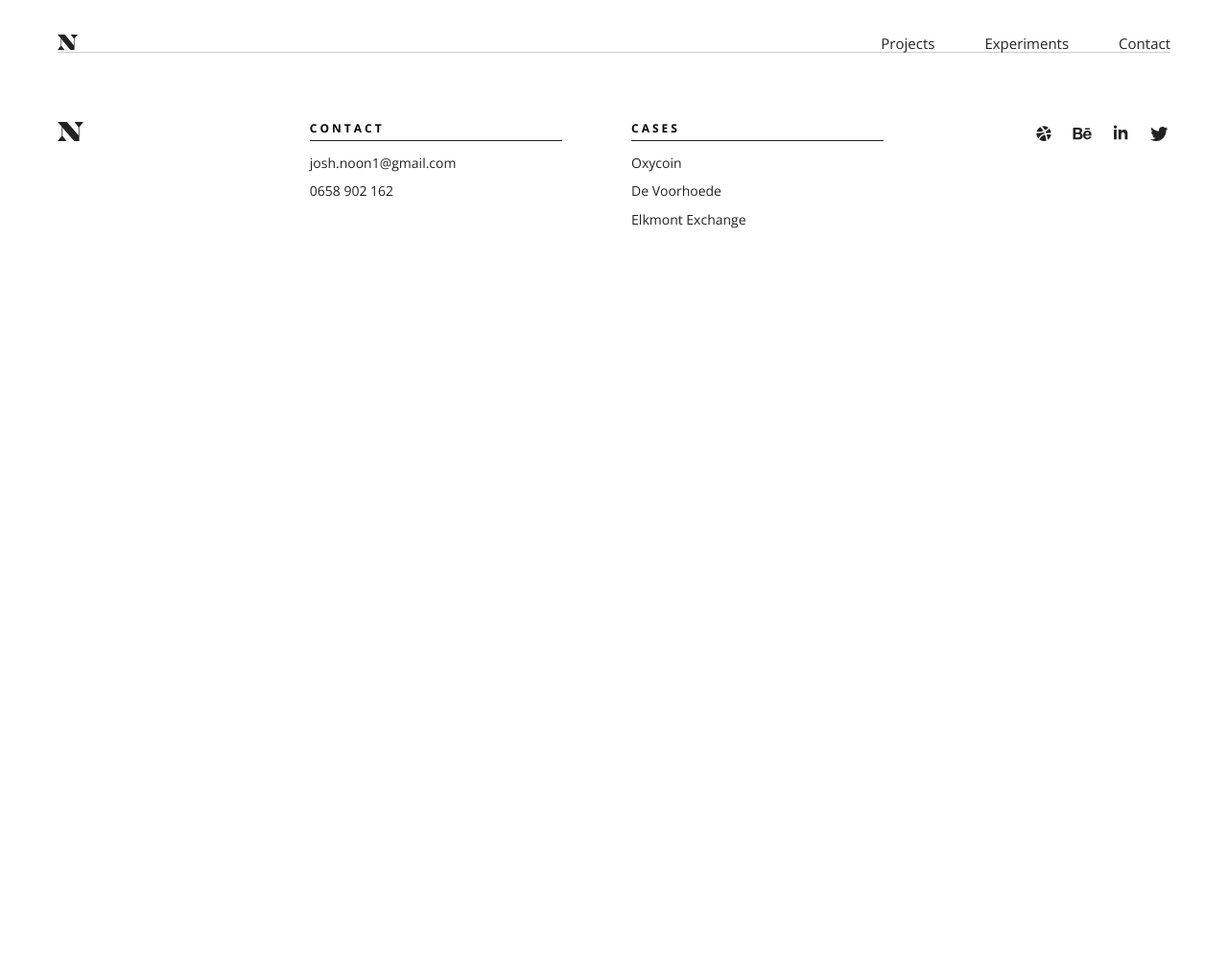
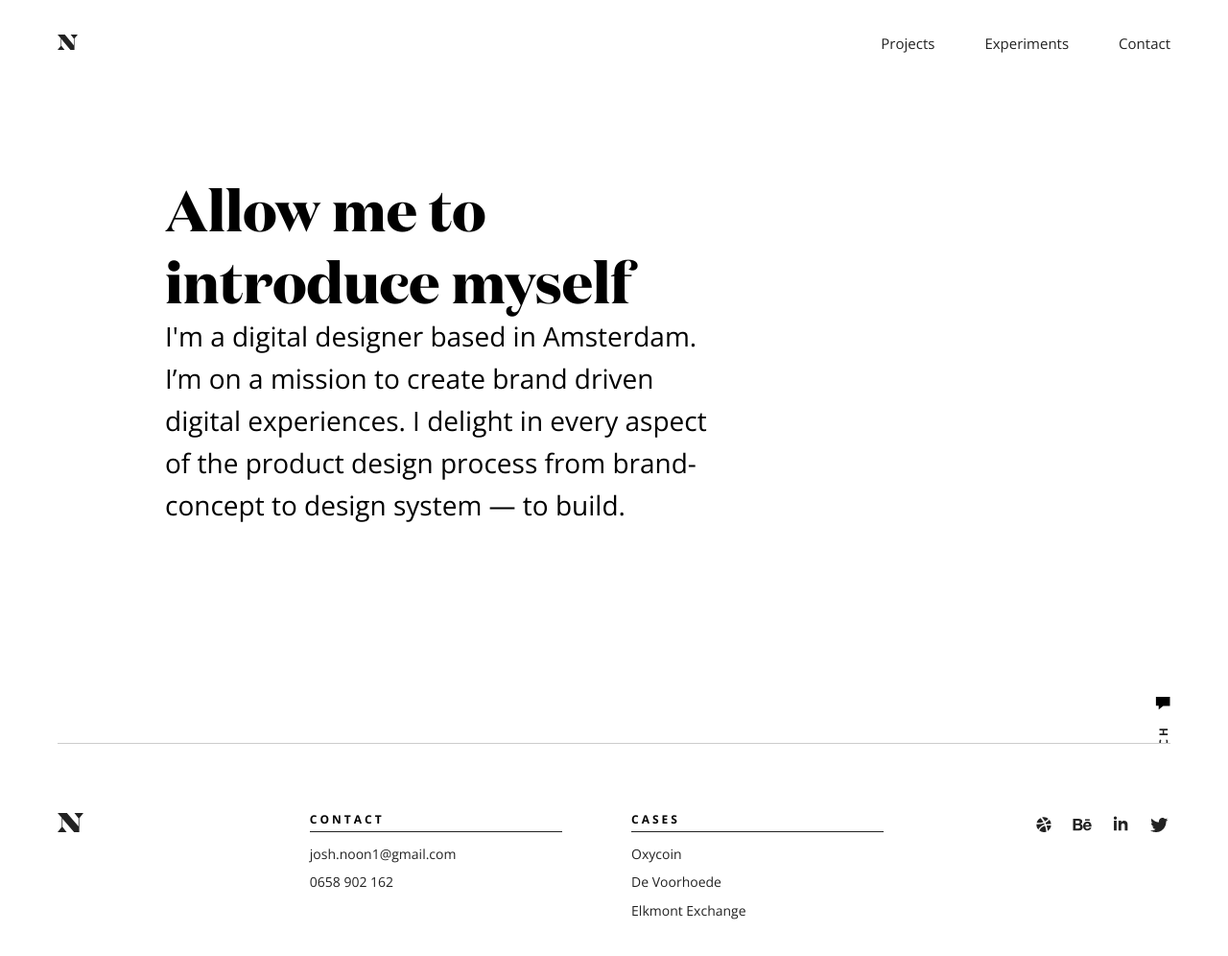
Before and after one commit to JoshN-2018/JoshN-2018.github.io, a plain HTML site: page contact/contact.html in a window 1280 px wide. Shown: the whole page at 96% size. Before the commit the page ends 800 px from the top, so only its background shows below. Drawn offline with nearby package versions, Linux system fonts and the light colour scheme.

Commit message:
beginning contacat page

```diff
--- a/contact/contact.html
+++ b/contact/contact.html
@@ -63,10 +63,35 @@
    </nav>
 
 
+<!-- Hero-section-contact -->
 
+   <section class="hero-section">
+         <div class="container container-flex">
 
+            <div class="hero-content">
+               <div class="hero-text">
+                  <p class="sidekick">Allow me to introduce myself</p>
+                  <p class="body-block">
+                     I'm a digital designer based in Amsterdam. I’m on a mission to create brand driven digital experiences. I delight in every aspect of the product design process from brand-concept to design system &#8212; to build.
+                  </p>
+               </div>
+            </div>
 
+            <div class="container-flex indicators">
+               <div class="indicator-recent-work">
+                  <p class="h4 bold">Skills</p>
+                  <img src="../resources/images/icon-carrot.svg" alt="carot">
+               </div>
 
+               <div id="sticky-contact">
+                  <a href="mailto:josh.noon1@gmail.com">
+                     <img src="../resources/images/indicator-sticky-contact.svg" alt="contact">
+                  </a>
+               </div>
+            </div>
+
+         </div>
+   </section>
 
 
 <!-- Footer -->
--- a/resources/css/style.css
+++ b/resources/css/style.css
@@ -818,7 +818,7 @@ footer .social-icons img {
 /* mobile first component */
 @media (min-width: 1320px) {
    .mobile-first {
-      padding: 0 100px;
+      padding: 0 200px;
    }
 }
 
@@ -994,8 +994,24 @@ footer .social-icons img {
       height: 2.5rem;
       margin: -0.5rem 0;
    }
+}
+
+
+/* Contact page */
+   /* region small */
+
+   /* region medium */
+@media (min-width: 720px) {
 
 }
+
+/* region large */
+@media (min-width: 1100px) {
+}
+
+
+
+
 
 
 
--- a/resources/css/typography.css
+++ b/resources/css/typography.css
@@ -21,7 +21,7 @@ strong,
 }
 
 /* large headings */
-.hero, .h1, .h2, .h3 {
+.hero, .sidekick, .h1, .h2, .h3 {
    font-family: "Domaine Display", "Georgia", "serif";
    font-weight: bold;
 }
@@ -35,6 +35,11 @@ strong,
    /*font-size: 2.5rem;*/ /* 40px */
    line-height: 1.25;
  }
+
+.sidekick {
+ font-size: 2.5rem; /* 40px */
+ line-height: 1.25;
+}
 
 .h1 {
    font-size: 2.25rem; /* 36px */
@@ -56,6 +61,11 @@ strong,
  letter-spacing: 3px;
  line-height: 1.2;
  text-transform: uppercase;
+}
+
+.body-block {
+   font-size: 1.42rem; /* 28px */
+   line-height: 1.57;
 }
 
 .body-big {
@@ -96,6 +106,11 @@ a {
       line-height: 1.26;
     }
 
+    .sidekick {
+      font-size: 3.125rem; /* 50px */
+      line-height: 1.26;
+    }
+
    .h1 {
       font-size: 2.560rem; /* 41px */
       line-height: 1.22;
@@ -115,6 +130,11 @@ a {
     font-size: 0.75rem; /* 12px */
     letter-spacing: 3px;
     line-height: 1.2;
+   }
+
+   .body-block {
+      font-size: 1.58rem; /* 28px */
+      line-height: 1.57;
    }
 
    .body-big {
@@ -146,6 +166,11 @@ a {
       line-height: 1.24;
     }
 
+    .sidekick {
+      font-size: 3.75rem; /* 60px */
+      line-height: 1.24;
+    }
+
    .h1 {
       font-size: 3.375rem; /* 54px */
       line-height: 1.24;
@@ -165,6 +190,11 @@ a {
     font-size: 0.75rem; /* 12px */
     letter-spacing: 3px;
     line-height: 1.2;
+   }
+
+   .body-block {
+      font-size: 1.75rem; /* 28px */
+      line-height: 1.57;
    }
 
    .body-big {
```
